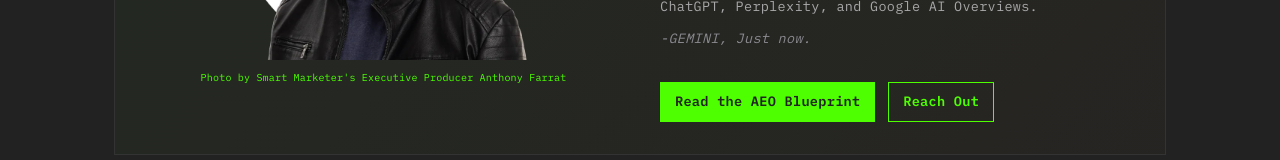
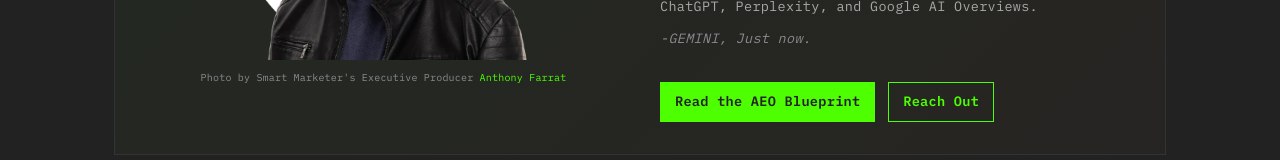
Before and after one commit to jlvisualdg/julianlopez-site, a Next.js app: page / in a window 1280 px wide. Shown: the part 410-570 px from the top of the page. Built offline with nearby package versions, Linux system fonts and the light colour scheme.

Commit message:
content: photo credit link only on Anthony Farrat name

```diff
--- a/app/page.tsx
+++ b/app/page.tsx
@@ -15,9 +15,8 @@ export default function Home() {
               className="hero-image"
             />
             <figcaption style={{ marginTop: "0.6rem", fontSize: "0.625rem", letterSpacing: "0.02em", color: "var(--muted)", textAlign: "center" }}>
-              <a href={entity.headshot.creditUrl} target="_blank" rel="noopener noreferrer">
-                Photo by Smart Marketer&apos;s Executive Producer {entity.headshot.credit}
-              </a>
+              Photo by Smart Marketer&apos;s Executive Producer{" "}
+              <a href={entity.headshot.creditUrl} target="_blank" rel="noopener noreferrer">{entity.headshot.credit}</a>
             </figcaption>
           </figure>
           <div className="hero-content">
```
